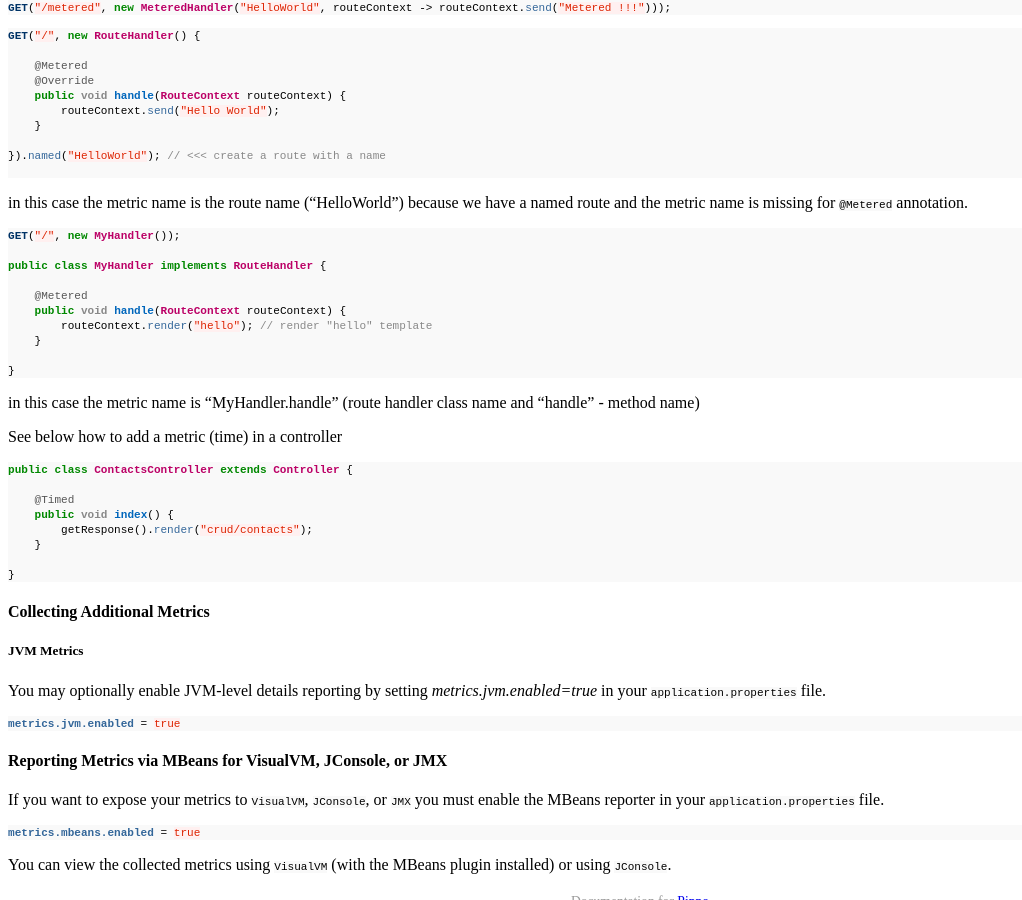
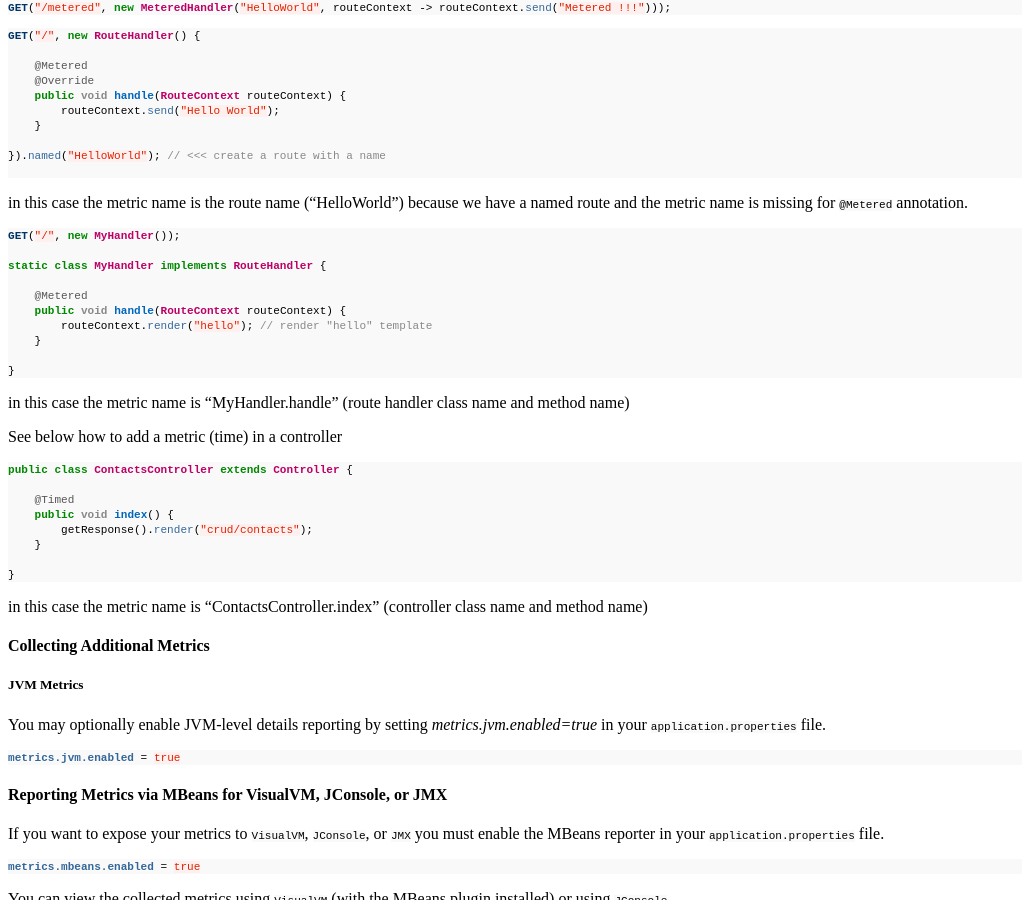
Before and after one commit to pippo-java/pippo.github.io, a Jekyll site: the page built from _posts/2015-04-07-metrics.md, in a window 1280 px wide and 900 px high, scrolled down 1720 px. Shown: the whole window, without its empty margins (0-1022 px from the left). Built offline with Jekyll 4.4.1, drawn with Linux system fonts in a browser that asks for light colours; a style sheet for code colours, icons or effects is not loaded.

Commit message:
Improve metrics section

````diff
--- a/_posts/2015-04-07-metrics.md
+++ b/_posts/2015-04-07-metrics.md
@@ -80,7 +80,7 @@ in this case the metric name is the route name ("HelloWorld") because we have a
 ```java
 GET("/", new MyHandler());
 
-public class MyHandler implements RouteHandler {
+static class MyHandler implements RouteHandler {
 
     @Metered
     public void handle(RouteContext routeContext) {
@@ -89,7 +89,7 @@ public class MyHandler implements RouteHandler {
 
 }
 ```
-in this case the metric name is "MyHandler.handle" (route handler class name and "handle" - method name)
+in this case the metric name is "MyHandler.handle" (route handler class name and method name)
 
 See below how to add a metric (time) in a controller
 
@@ -103,6 +103,7 @@ public class ContactsController extends Controller {
 
 }
 ```
+in this case the metric name is "ContactsController.index" (controller class name and method name)
 
 #### Collecting Additional Metrics
 
````
